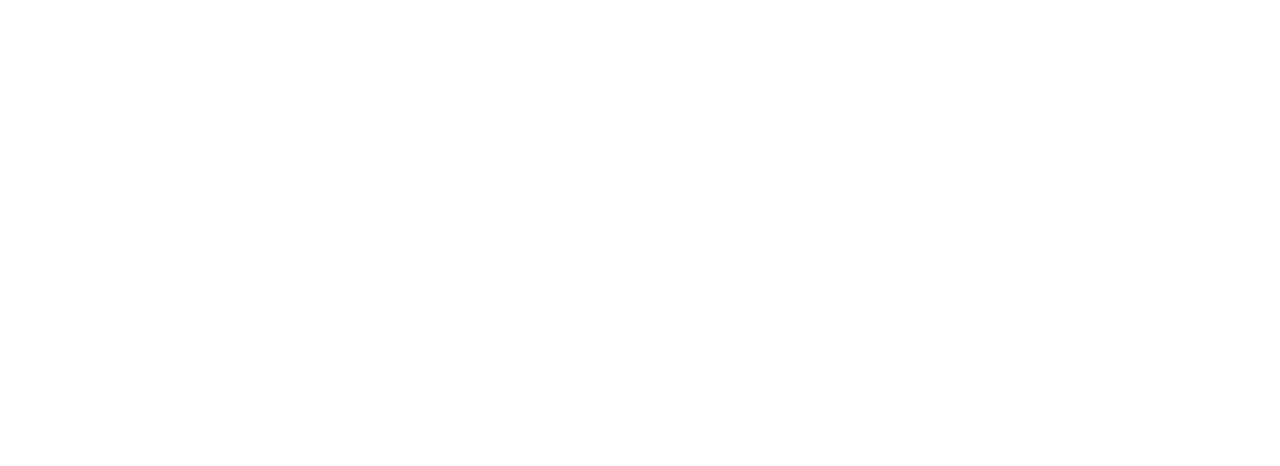
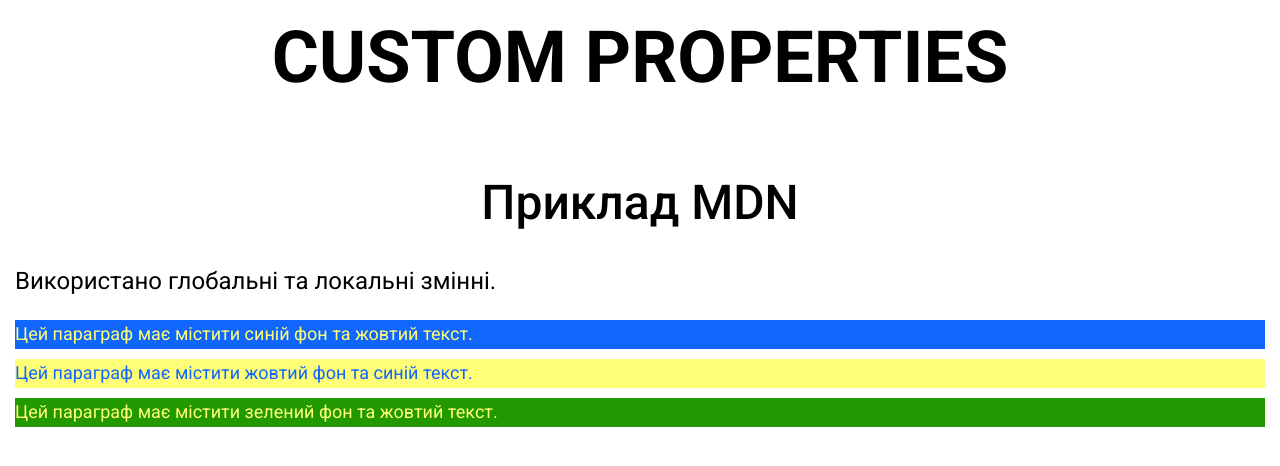
Before and after one commit to Vidiborets0012/custom-properties, a plain HTML site: page index.html in a window 1280 px wide. Drawn offline with Linux system fonts and the light colour scheme.

Commit message:
add content, markup and block styles page__mdn

```diff
--- a/css/style.css
+++ b/css/style.css
@@ -1,3 +1,9 @@
+:root {
+  /* page__mdn */
+  --first-color: #16f;
+  --second-color: #ff7;
+}
+
 html {
   box-sizing: border-box;
 }
@@ -15,6 +21,7 @@ html {
 *::after {
   display: inline-block;
 }
+
 a {
   text-decoration: none;
   display: inline-block;
@@ -59,3 +66,57 @@ body {
   color: #000;
   background-color: #fff;
 }
+
+.page__title {
+  margin-bottom: 50px;
+  font-size: 72px;
+  font-weight: 700;
+  text-align: center;
+  text-transform: uppercase;
+}
+
+.section {
+  margin-bottom: 40px;
+}
+
+.section__header {
+  margin-bottom: 20px;
+  font-size: 24px;
+}
+
+.title {
+  margin-bottom: 20px;
+  font-size: 48px;
+  font-weight: 500;
+  text-align: center;
+}
+
+.section__text {
+  font-size: var(--section-font-size);
+}
+
+/* ******************************* */
+/* ***** page__mdn ***** */
+
+.block-mdn__text--first {
+  background-color: var(--first-color);
+  color: var(--second-color);
+}
+
+.block-mdn__text--second {
+  background-color: var(--second-color);
+  color: var(--first-color);
+}
+
+.block__mdn-container {
+  --first-color: #290;
+}
+
+.block-mdn__text--third {
+  background-color: var(--first-color);
+  color: var(--second-color);
+}
+
+.block-mdn__text:not(:last-child) {
+  margin-bottom: 10px;
+}
--- a/index.html
+++ b/index.html
@@ -14,7 +14,30 @@
     <link rel="stylesheet" href="css/style.css" />
   </head>
   <body>
-    <main class="page"></main>
+    <main class="page">
+      <h1 class="page__title">custom properties</h1>
+      <section class="page__mdn mdn section">
+        <div class="mdn__container">
+          <div class="section__header">
+            <h2 class="section__title title">Приклад MDN</h2>
+            <p class="section__text">Використано глобальні та локальні змінні.</p>
+          </div>
+          <div class="mdn__block block-mdn">
+            <p class="block-mdn__text block-mdn__text--first">
+              Цей параграф має містити синій фон та жовтий текст.
+            </p>
+            <p class="block-mdn__text block-mdn__text--second" id="secondParagraph">
+              Цей параграф має містити жовтий фон та синій текст.
+            </p>
+            <div class="block__mdn-container" id="container">
+              <p class="block-mdn__text block-mdn__text--third" id="thirdParagraph">
+                Цей параграф має містити зелений фон та жовтий текст.
+              </p>
+            </div>
+          </div>
+        </div>
+      </section>
+    </main>
     <script src="js/main.js"></script>
   </body>
 </html>
```
